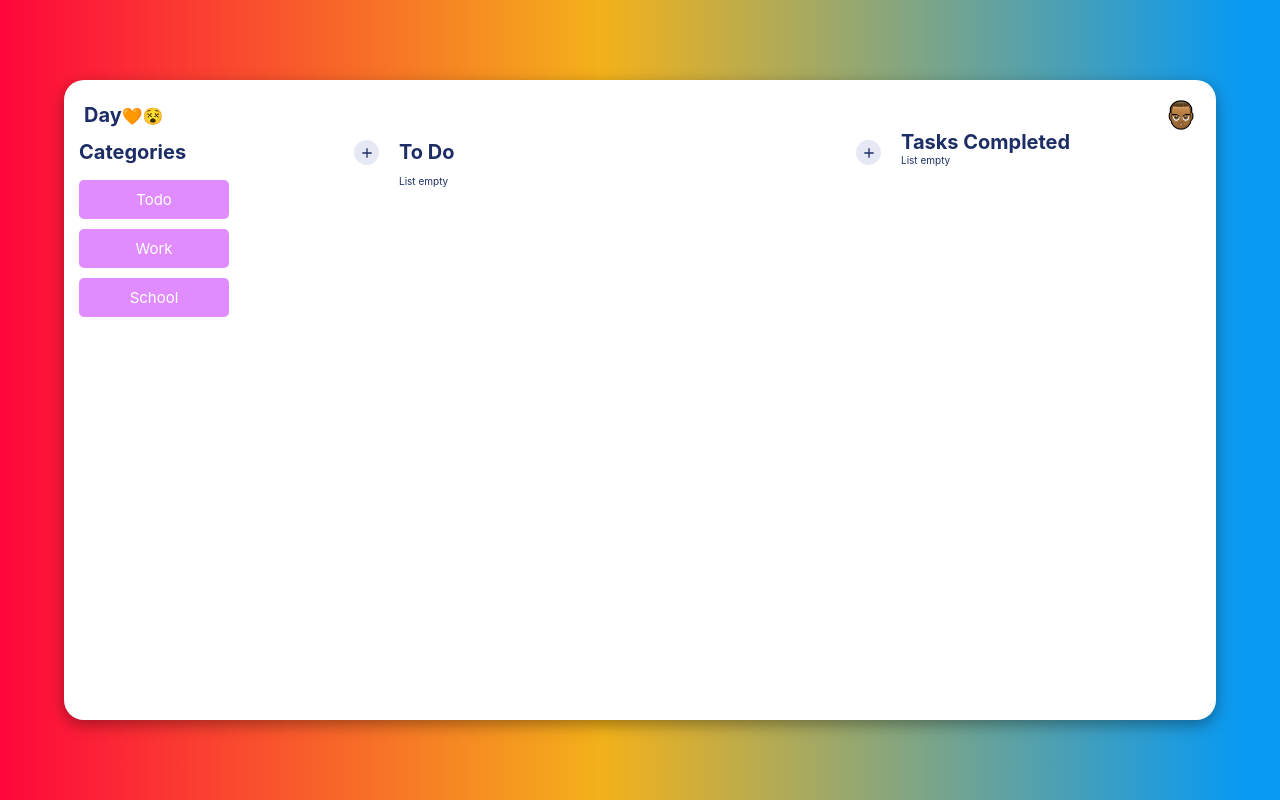
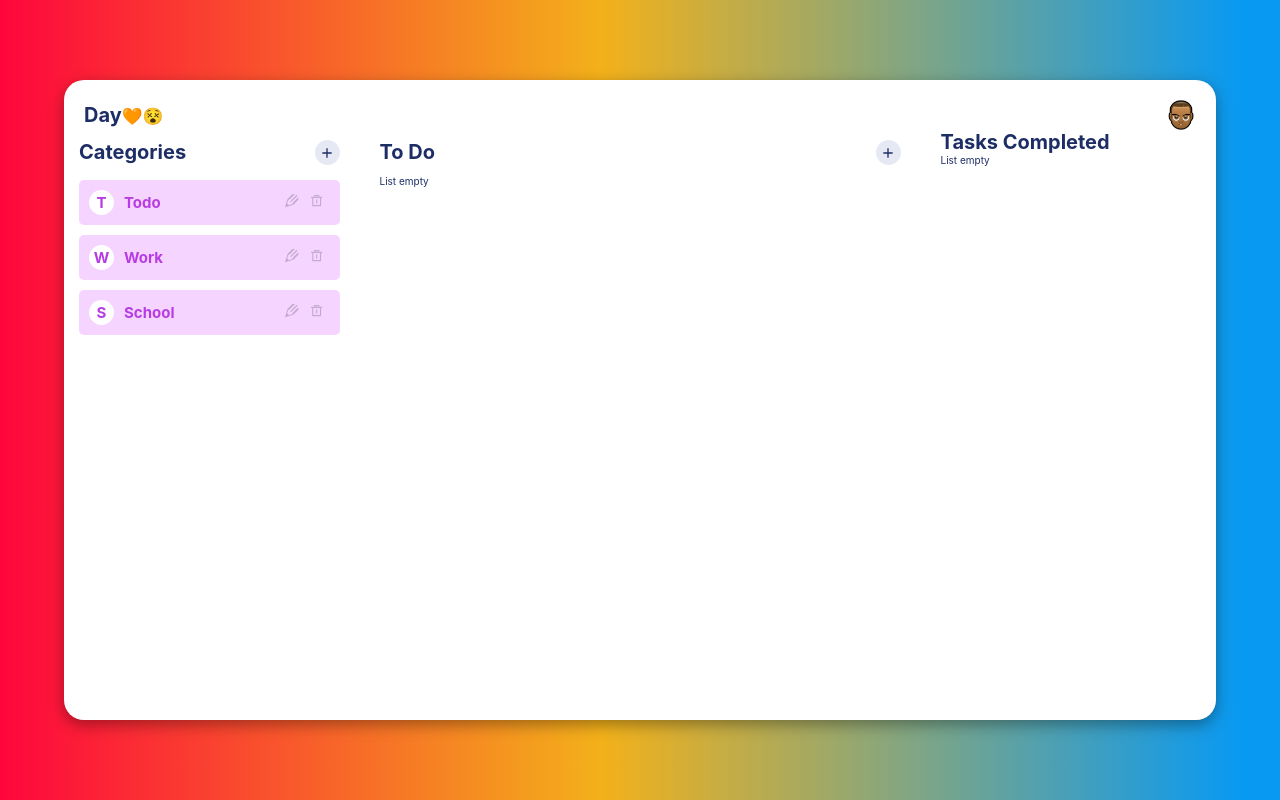
Before and after one commit to jorge-llanque/To-Do-Project, a React (Create React App) app: page / in a window 1280 px wide. Built offline with nearby package versions, Linux system fonts and the light colour scheme; the HTML template or start-up script is replaced by a standard one.

Commit message:
Add icons and image

```diff
--- a/src/components/CategoryTodos/ListCategories.js
+++ b/src/components/CategoryTodos/ListCategories.js
@@ -1,16 +1,34 @@
 import React from 'react'
 import useTodos from '../../hooks/useTodos'
+import { ImPencil2 } from 'react-icons/im'
+import { RiDeleteBin4Line } from 'react-icons/ri'
 
 function ListCategories() {
   const { todoCategory } = useTodos()
   if (todoCategory.length === 0) return <div>List empty</div>
 
+  const getFirstCharacter = word => word.charAt(0)
   return (
     <div className='Categories__List'>
       {todoCategory.map((category, index) => (
-        <span key={index} className='Categories__Item'>
-          {category}
-        </span>
+        <div className='Categories__Item'>
+          <div>
+            <span className='Categories__Item-Char'>
+              {getFirstCharacter(category)}
+            </span>
+            <span key={index} className='Categories__Item-Word'>
+              {category}
+            </span>
+          </div>
+          <div className='Categories__Item-Options'>
+            <button>
+              <ImPencil2 />
+            </button>
+            <button>
+              <RiDeleteBin4Line />
+            </button>
+          </div>
+        </div>
       ))}
     </div>
   )
--- a/src/components/Todos/TodoList.js
+++ b/src/components/Todos/TodoList.js
@@ -33,6 +33,7 @@ export default function TodoList() {
         <section className='Todos'>
           <div className='Todos__List'>
             {todoList.map(todo => (
+              <div className='Todos__Item-cover'>
                 <div key={todo.id} className='Todos__Item'>
                   <p className='Todos__Item-Task'>{todo.task}</p>
                   <span className='Todos__Item-Category'>{todo.category}</span>
@@ -50,6 +51,7 @@ export default function TodoList() {
                     </button>
                   </div>
                 </div>
+              </div>
             ))}
           </div>
         </section>
--- a/src/components/styles/categories.css
+++ b/src/components/styles/categories.css
@@ -9,11 +9,14 @@
 }
 .Categories__Item {
   width: 5rem;
-  background-color: #e08cff;
+  background-color: #f5d5ff;
   border-radius: 2px;
   color: #fff;
   padding: 3px 0;
   text-align: center;
+}
+.Categories__Item-Char {
+  display: none;
 }
 .CategoryForm__Form {
   padding: 1rem;
@@ -55,8 +58,42 @@
   }
   .Categories__Item {
     border-radius: 0.5rem;
-    width: 15rem;
-    padding: 1rem 0;
+    width: auto;
+    padding: 1rem;
     font-size: 1.5rem;
+    display: flex;
+    justify-content: space-between;
+    color: #b73ce4;
+    font-weight: 700;
+  }
+  .Categories__Item-Char {
+    text-transform: uppercase;
+    display: inline-block;
+    background-color: #fff;
+    width: 2.5rem;
+    height: 2.5rem;
+    border-radius: 50%;
+    line-height: 2.5rem;
+    color: #b73ce4;
+    font-weight: 700;
+  }
+  .Categories__Item-Word {
+    margin-left: 1rem;
+  }
+  .Categories__Item-Options {
+    display: inline-block;
+    width: 5rem;
+    display: flex;
+    justify-content: space-around;
+    align-items: center;
+  }
+  .Categories__Item-Options button {
+    cursor: pointer;
+    color: rgba(0, 0, 0, 0.2);
+    border: none;
+    background-color: transparent;
+  }
+  .Categories__Item-Options button:hover {
+    color: rgba(0, 0, 0, 0.8);
   }
 }
--- a/src/components/styles/todos.css
+++ b/src/components/styles/todos.css
@@ -24,7 +24,7 @@
 .Todo__Container {
   display: flex;
   flex-direction: column;
-  column-gap: 2rem;
+  column-gap: 4rem;
   height: 95%;
 }
 .Todo__Container-Categories,
@@ -110,11 +110,22 @@
 @media screen and (min-width: 768px) {
   .Todo__Container {
     flex-direction: row;
+    justify-content: space-between;
   }
   .Todo__Container-Categories,
   .Todo__Container-Completed {
-    max-width: 30rem;
+    width: 25%;
   }
   .Todo__Container-Main {
+    width: 50%;
+  }
+  .Todos__Item-cover {
+    border: 1px solid rgba(204, 203, 203, 0.4);
+    border-radius: 1rem;
+    padding: 1rem 0;
+    width: auto;
+    display: flex;
+    justify-content: center;
+    align-items: center;
   }
 }
```
Lines whose indentation alone changed are shown as unchanged.
